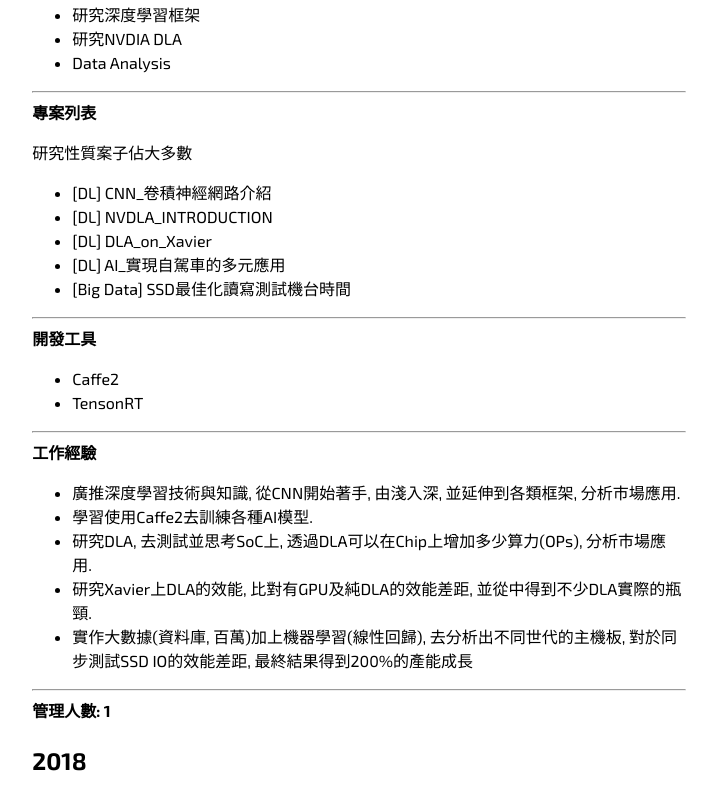
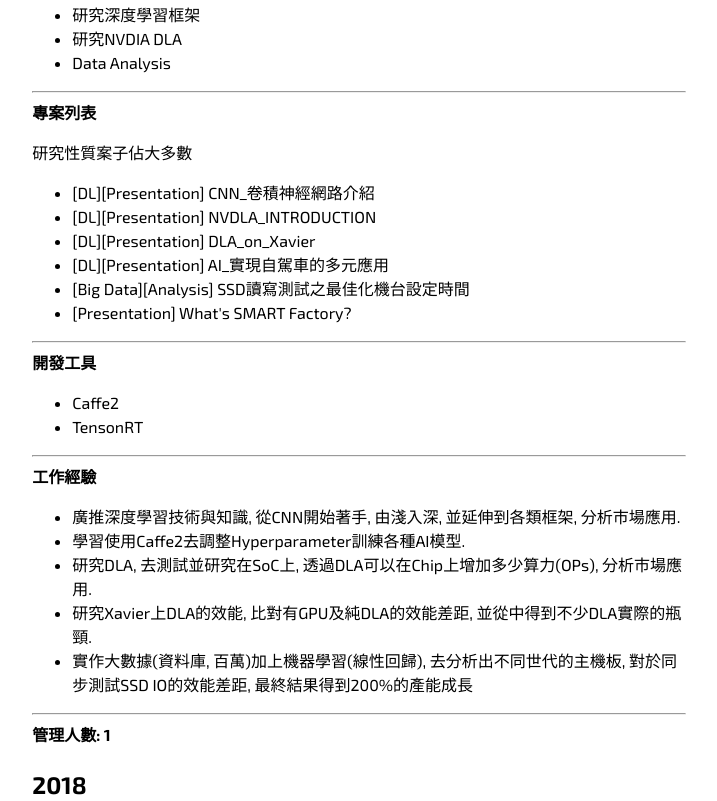
Before and after one commit to Shaing/ahtimeline, a plain HTML site: page index.html in a window 1280 px wide. Shown: the part 501-1302 px from the top of the page, without its empty margins (281-998 px from the left). Drawn offline with nearby package versions, Linux system fonts and the light colour scheme.

Commit message:
modify 2019

```diff
--- a/index.html
+++ b/index.html
@@ -124,11 +124,12 @@
                 <b>專案列表</b>
                 <p>研究性質案子佔大多數</p>
                 <ul>
-                    <li>[DL] CNN_卷積神經網路介紹</li>
-                    <li>[DL] NVDLA_INTRODUCTION</li>
-                    <li>[DL] DLA_on_Xavier</li>
-                    <li>[DL] AI_實現自駕車的多元應用</li>
-                    <li>[Big Data] SSD最佳化讀寫測試機台時間</li>
+                    <li>[DL][Presentation] CNN_卷積神經網路介紹</li>
+                    <li>[DL][Presentation] NVDLA_INTRODUCTION</li>
+                    <li>[DL][Presentation] DLA_on_Xavier</li>
+                    <li>[DL][Presentation] AI_實現自駕車的多元應用</li>
+                    <li>[Big Data][Analysis] SSD讀寫測試之最佳化機台設定時間</li>
+                    <li>[Presentation] What's SMART Factory?</li>
                 </ul>
                 <hr>
                 <b>開發工具</b>
@@ -141,8 +142,8 @@
                 <b>工作經驗</b>
                 <ul>
                     <li>廣推深度學習技術與知識, 從CNN開始著手, 由淺入深, 並延伸到各類框架, 分析市場應用.</li>
-                    <li>學習使用Caffe2去訓練各種AI模型.</li>
-                    <li>研究DLA, 去測試並思考SoC上, 透過DLA可以在Chip上增加多少算力(OPs), 分析市場應用.</li>
+                    <li>學習使用Caffe2去調整Hyperparameter訓練各種AI模型.</li>
+                    <li>研究DLA, 去測試並研究在SoC上, 透過DLA可以在Chip上增加多少算力(OPs), 分析市場應用.</li>
                     <li>研究Xavier上DLA的效能, 比對有GPU及純DLA的效能差距, 並從中得到不少DLA實際的瓶頸.</li>
                     <li>實作大數據(資料庫, 百萬)加上機器學習(線性回歸), 去分析出不同世代的主機板, 對於同步測試SSD IO的效能差距, 最終結果得到200%的產能成長</li>
                 </ul>
```
